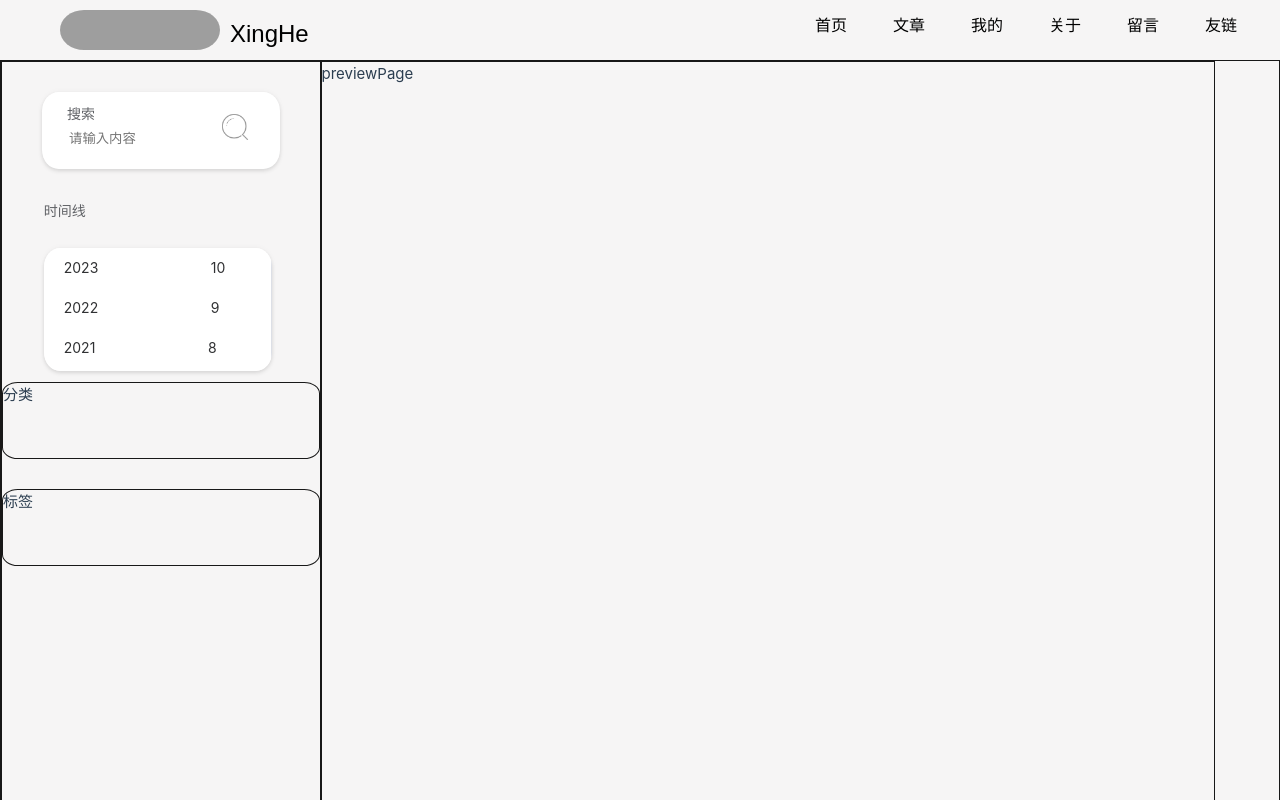
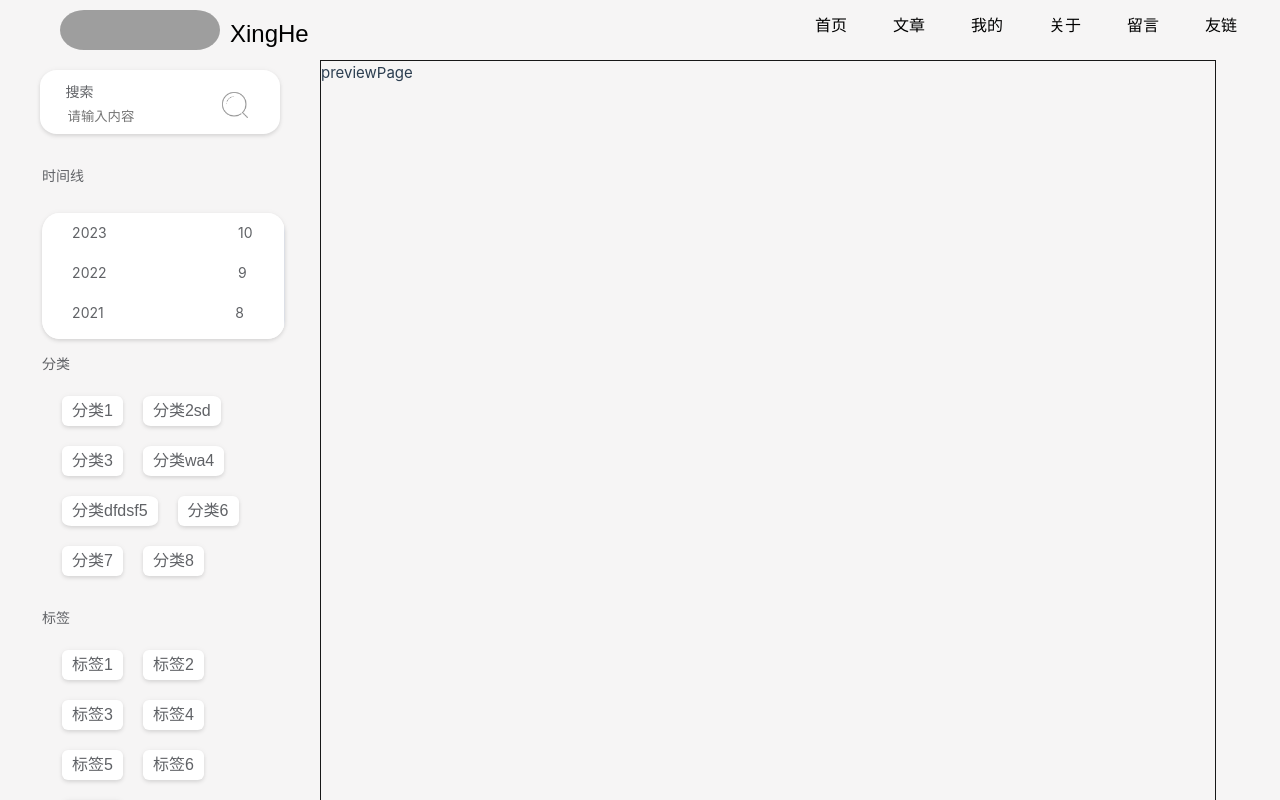
Before and after one commit to XingHe0918/XingHeBlog, a Vue app: page /previewPage in a window 1280 px wide. Built offline with nearby package versions, Linux system fonts and the light colour scheme; grey boxes are pictures that could not be loaded.

Commit message:
对于文字起始页面的左边部分

```diff
--- /dev/null
+++ b/src/views/articleClassification/articleClassification.ts
@@ -0,0 +1,16 @@
+
+
+export interface timelineData {
+
+    dataTime?: string,
+
+    sum?: number,
+}
+
+export interface categoryData {
+    name?: string,
+}
+
+export interface tagData {
+    name?: string
+}
--- a/src/views/articleClassification/articleClassification.vue
+++ b/src/views/articleClassification/articleClassification.vue
@@ -1,6 +1,6 @@
 
 <template>
-  <div class="articleClassificationMain" style="border: #181818 solid 1px">
+  <div class="articleClassificationMain">
     <div>
       <div class="articleClassificationBodyLeft">
         <div class="articleClassificationBodySearch">
@@ -18,24 +18,42 @@
           <div class="articleClassificationBodyTimelineTitle">
             <el-text>时间线</el-text>
           </div>
-<!--          <div class="articleClassificationBodyTimelineColumnName">-->
-<!--            <el-text>时间</el-text>-->
-<!--            <el-text style="margin-left: 40%">文章数量</el-text>-->
-<!--          </div>-->
           <div  class="articleClassificationBodyTimelineBody">
             <el-menu>
-              <el-menu-item v-for="(item,index) in timelineData" :key="index" >
-                <div>{{item.dateTime}}</div>
-                <div class="articleClassificationBodyTimelineBodyEl-menu-item-right">{{item.sum}}</div>
+              <el-menu-item v-for="(item,index) in timelineDatas" :key="index" >
+                <el-text>
+                  {{item.dataTime}}
+                </el-text>
+                <el-text>
+                  {{item.sum}}
+                </el-text>
               </el-menu-item>
             </el-menu>
           </div>
         </div>
         <div class="articleClassificationBodyCategory">
-          分类
+          <div>
+            <el-text class="articleClassificationBodyCategoryTable">分类</el-text>
+          </div>
+          <div class="articleClassificationBodyCategoryBody">
+            <div v-for="(item,index) in categoryDatas" :key="index">
+              <div class="articleClassificationBodyCategoryName">
+               <el-text>{{item.name}}</el-text>
+              </div>
+            </div>
+          </div>
         </div>
-        <div class="articleClassificationBodyTag">
-          标签
+        <div class="articleClassificationBodyCategory">
+          <div>
+            <el-text class="articleClassificationBodyCategoryTable">标签</el-text>
+          </div>
+          <div class="articleClassificationBodyCategoryBody">
+            <div v-for="(item,index) in tagDatas" :key="index">
+              <div class="articleClassificationBodyCategoryName">
+                <el-text>{{item.name}}</el-text>
+              </div>
+            </div>
+          </div>
         </div>
       </div>
       <div class="articleClassificationBodyRight">
@@ -47,31 +65,87 @@
 </template>
 
 <script setup lang="ts">
-import { ref } from 'vue'
+import {Ref, ref} from 'vue'
 import slideUpOverlay from '@/views/tool/overlay/overlay-out.vue'
 import {onBeforeRouteLeave} from "vue-router";
 import SearchImage from '@/image/搜索.png';
 
+import {
+  timelineData,
+  categoryData,
+  tagData
+} from "./articleClassification";
 
 const overlay_out_view = ref(false)
-const timelineData = ref([
-  {
-    dateTime: '2023',
-    sum: 10,
-  },
-  {
-    dateTime: '2022',
-    sum: 9,
-  },
-  {
-    dateTime: '2021',
-    sum: 8,
-  },
-  {
-    dateTime: '2020',
-    sum: 7,
-  }
-])
+const timelineDatas: Ref<timelineData[]> = ref([])
+const categoryDatas: Ref<categoryData[]> = ref([])
+const tagDatas: Ref<tagData[]> = ref([])
+
+// 初始化数据
+timelineDatas.value.push({
+  dataTime: '2023',
+  sum: 10,
+})
+timelineDatas.value.push({
+  dataTime: '2022',
+  sum: 9,
+})
+timelineDatas.value.push({
+  dataTime: '2021',
+  sum: 8,
+})
+timelineDatas.value.push({
+  dataTime: '2020',
+  sum: 7,
+})
+
+categoryDatas.value.push({
+  name: '分类1'
+})
+categoryDatas.value.push({
+  name: '分类2sd'
+})
+categoryDatas.value.push({
+  name: '分类3'
+})
+categoryDatas.value.push({
+  name: '分类wa4'
+})
+categoryDatas.value.push({
+  name: '分类dfdsf5'
+})
+categoryDatas.value.push({
+  name: '分类6'
+})
+categoryDatas.value.push({
+  name: '分类7'
+})
+categoryDatas.value.push({
+  name: '分类8'
+})
+
+tagDatas.value.push({
+  name: '标签1'
+})
+tagDatas.value.push({
+  name: '标签2'
+})
+tagDatas.value.push({
+  name: '标签3'
+})
+tagDatas.value.push({
+  name: '标签4'
+})
+tagDatas.value.push({
+  name: '标签5'
+})
+tagDatas.value.push({
+  name: '标签6'
+})
+tagDatas.value.push({
+  name: '标签7'
+})
+//
 
 
 
@@ -91,12 +165,12 @@ onBeforeRouteLeave((to, from, next) => {
 }
 
 .articleClassificationBodyLeft {
-  border: #181818 solid 1px;
+
   width: 25%;
   height: 100vh;
   position: relative;
   float: left;
-  padding-top: 30px;
+  padding-top: 10px;
   align-items: center;
   display: flex;
   flex-direction: column;
@@ -178,7 +252,7 @@ onBeforeRouteLeave((to, from, next) => {
   position: relative;
   box-shadow: 0 2px 4px rgba(0, 0, 0, .12), 0 0 6px rgba(0, 0, 0, .04);
   height: 80%;
-  width: 90%;
+  width: 95%;
   margin-left: 10px;
   margin-top: 25px;
   border-radius: 7% 7% 7% 7% / 15% 15% 15% 15%;
@@ -201,18 +275,54 @@ onBeforeRouteLeave((to, from, next) => {
   height: 40px;
 }
 
-.articleClassificationBodyTimelineBody>>>.el-menu-item>div{
+.articleClassificationBodyTimelineBody>>>.el-text{
+  margin-left: 5%;
   margin-right: 60%;
 }
 
 .articleClassificationBodyCategory {
-  border: #181818 solid 1px;
-  width: 100%;
-  height: 10%;
+  width: 80%;
   position: relative;
   float: left;
   border-radius: 5% 5% 5% 5% / 15% 15% 15% 15%;
 }
+
+.articleClassificationBodyCategoryTable{
+  margin-left: 10px;
+}
+
+.articleClassificationBodyCategoryBody{
+  position: relative;
+  margin-left: 30px;
+  height: 80%;
+}
+
+.articleClassificationBodyCategoryName {
+  position: relative;
+  float: left;
+  padding-top: 2px;
+  margin-right: 20px;
+  margin-top: 20px;
+  height: 30px;
+  background: white;
+  border-radius: 10% 10% 10% 10% / 20% 20% 20% 20%;
+  box-shadow: 0 2px 4px rgba(0, 0, 0, .12), 0 0 6px rgba(0, 0, 0, .04);
+  transition: transform 0.5s ease; /* 添加过渡效果 */
+}
+
+
+.articleClassificationBodyCategoryName:hover{
+  transform: scale(1.2); /* 鼠标悬停时放大1.2倍 */
+  box-shadow: 0 2px 4px rgba(0, 0, 0, .4), 0 0 6px rgba(0, 0, 0, .04);
+}
+
+
+.articleClassificationBodyCategoryName>>>.el-text{
+  margin: 10px;
+  font-size: 16px;
+  font-family: 'PingFang SC', sans-serif;
+}
+
 
 .articleClassificationBodyTag {
   border: #181818 solid 1px;
```
